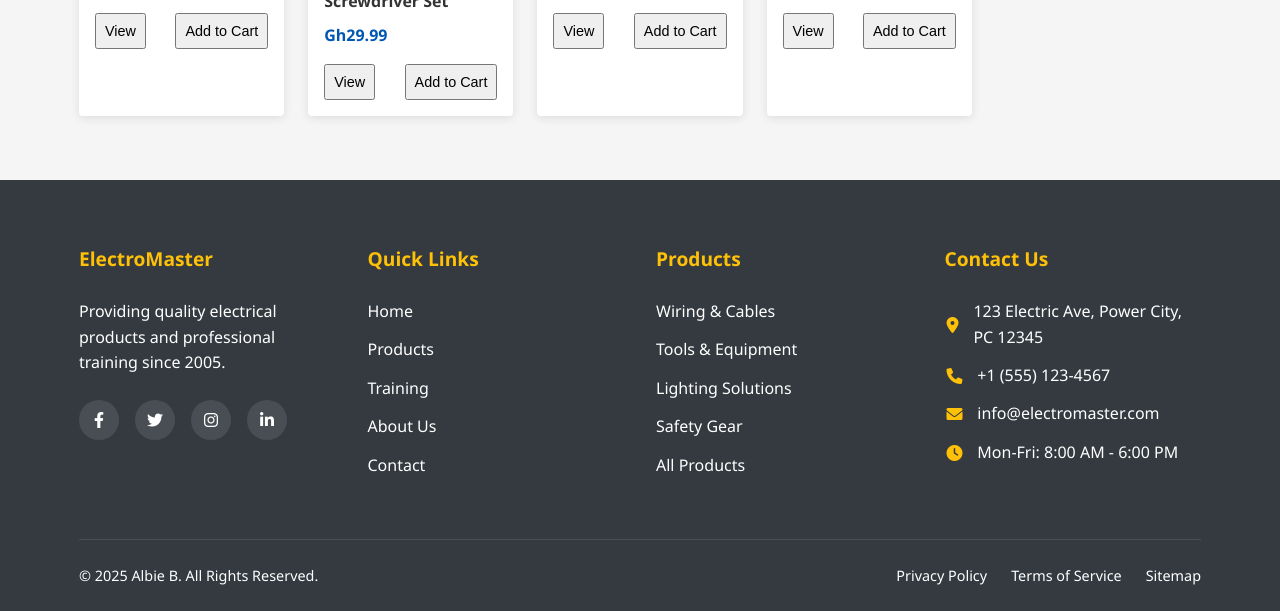
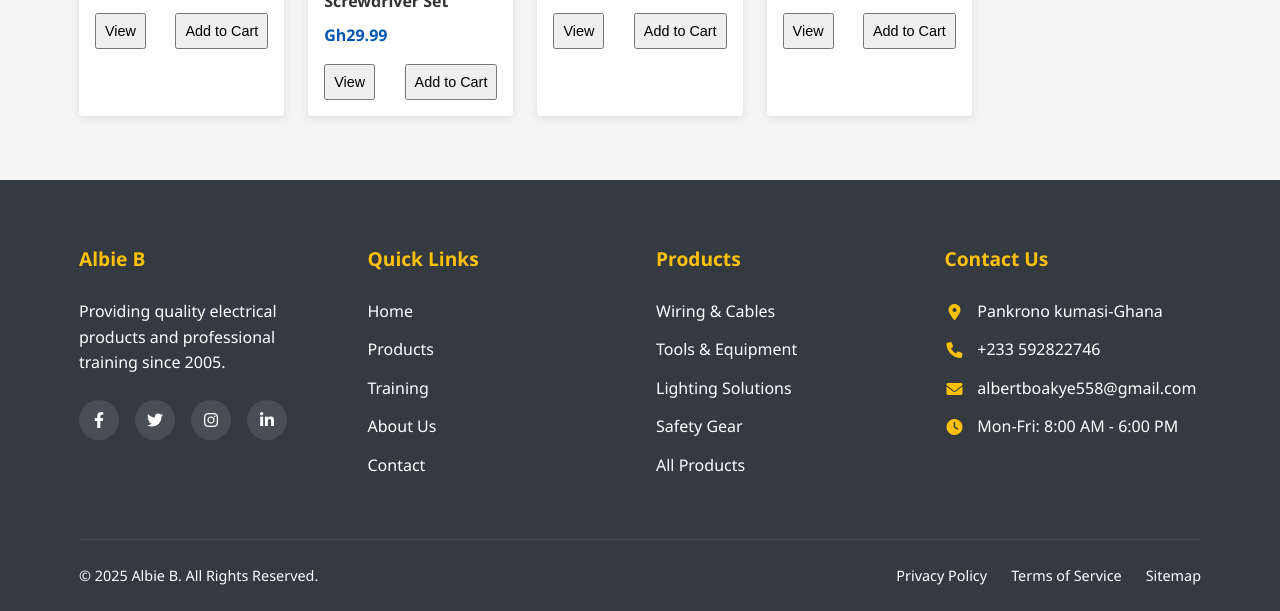
Before and after one commit to Elisha-cyc/Albert, a plain HTML site: page cart.html in a window 1280 px wide. Shown: the part 1300-1911 px from the top of the page. Drawn offline with Linux system fonts and the light colour scheme.

Commit message:
cart.html

```diff
--- a/cart.html
+++ b/cart.html
@@ -163,12 +163,11 @@
             </div>
         </div>
     </section>
-
-  <footer>
+<footer>
         <div class="container">
             <div class="footer-grid">
                 <div class="footer-col">
-                    <h3>ElectroMaster</h3>
+                    <h3>Albie B</h3>
                     <p>Providing quality electrical products and professional training since 2005.</p>
                     <div class="footer-social">
                         <a href="#"><i class="fab fa-facebook-f"></i></a>
@@ -200,9 +199,9 @@
                 <div class="footer-col">
                     <h3>Contact Us</h3>
                     <ul class="contact-info">
-                        <li><i class="fas fa-map-marker-alt"></i> 123 Electric Ave, Power City, PC 12345</li>
-                        <li><i class="fas fa-phone"></i> +1 (555) 123-4567</li>
-                        <li><i class="fas fa-envelope"></i> info@electromaster.com</li>
+                        <li><i class="fas fa-map-marker-alt"></i> Pankrono kumasi-Ghana</li>
+                        <li><i class="fas fa-phone"></i> +233 592822746</li>
+                        <li><i class="fas fa-envelope"></i> albertboakye558@gmail.com</li>
                         <li><i class="fas fa-clock"></i> Mon-Fri: 8:00 AM - 6:00 PM</li>
                     </ul>
                 </div>
@@ -218,6 +217,8 @@
         </div>
     </footer>
 
+
+
     <script src="main.js"></script>
     <script src="cart.js"></script>
 </body>
```
